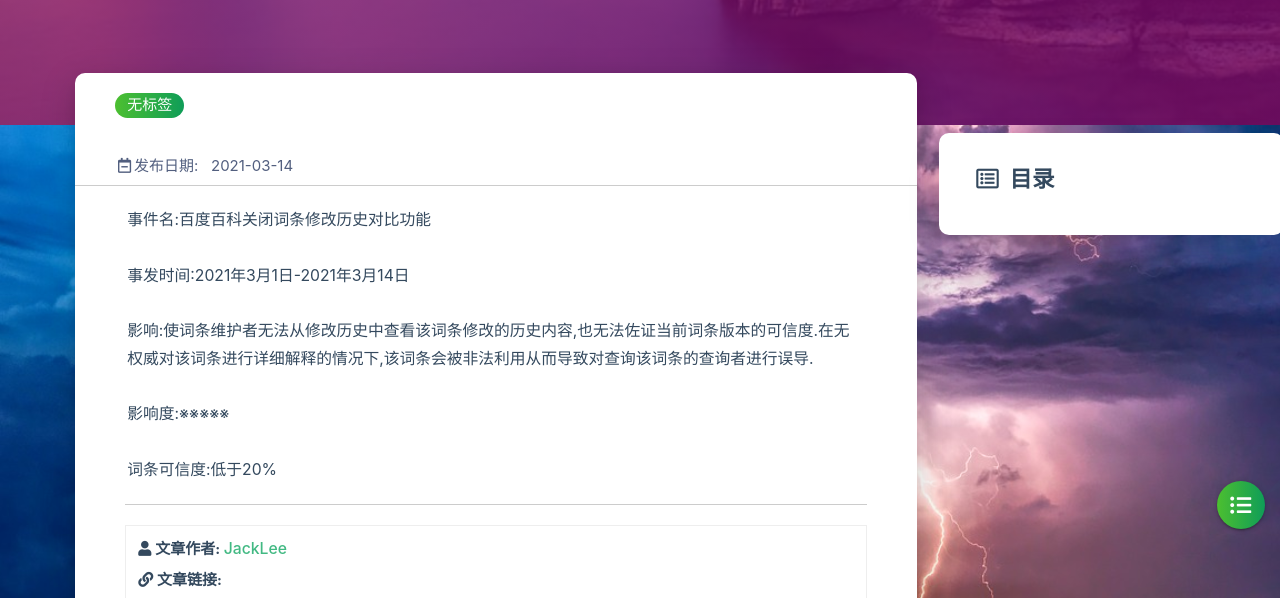
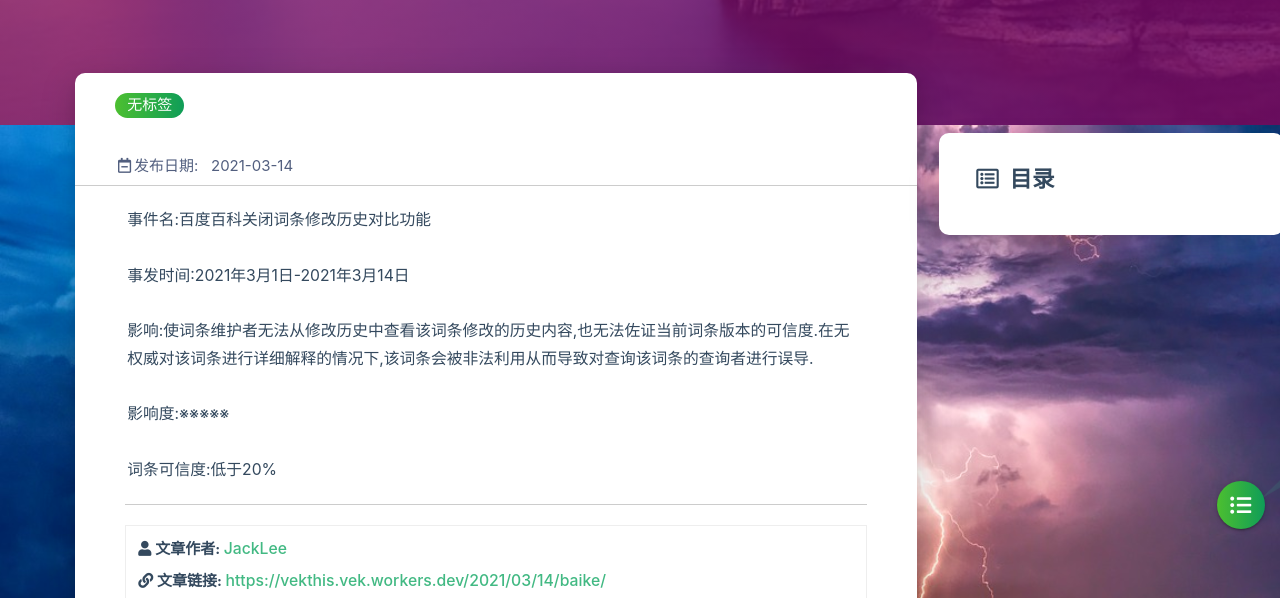
Before and after one commit to VekThis/vekthis.github.io, a plain HTML site: page 2021/03/14/baike/index.html in a window 1280 px wide. Shown: the part 195-793 px from the top of the page. Drawn offline with Linux system fonts and the light colour scheme; some packages are replaced by stand-ins of ours; a script that the page names is missing.

Commit message:
日常更新

```diff
--- a/2021/03/14/百度百科关闭词条修改历史对比/index.html
+++ b/2021/03/14/baike/index.html
@@ -352,7 +352,7 @@
                     </i>
                 </span>
                 <span class="reprint-info">
-                    <a href="https://vekthis.vek.workers.dev/2021/03/14/%E7%99%BE%E5%BA%A6%E7%99%BE%E7%A7%91%E5%85%B3%E9%97%AD%E8%AF%8D%E6%9D%A1%E4%BF%AE%E6%94%B9%E5%8E%86%E5%8F%B2%E5%AF%B9%E6%AF%94/">https://vekthis.vek.workers.dev/2021/03/14/%E7%99%BE%E5%BA%A6%E7%99%BE%E7%A7%91%E5%85%B3%E9%97%AD%E8%AF%8D%E6%9D%A1%E4%BF%AE%E6%94%B9%E5%8E%86%E5%8F%B2%E5%AF%B9%E6%AF%94/</a>
+                    <a href="https://vekthis.vek.workers.dev/2021/03/14/baike/">https://vekthis.vek.workers.dev/2021/03/14/baike/</a>
                 </span>
             </div>
             <div class="reprint__notice">
@@ -438,7 +438,7 @@
                 <i class="far fa-dot-circle"></i>&nbsp;本篇
             </div>
             <div class="card">
-                <a href="/2021/03/14/%E7%99%BE%E5%BA%A6%E7%99%BE%E7%A7%91%E5%85%B3%E9%97%AD%E8%AF%8D%E6%9D%A1%E4%BF%AE%E6%94%B9%E5%8E%86%E5%8F%B2%E5%AF%B9%E6%AF%94/">
+                <a href="/2021/03/14/baike/">
                     <div class="card-image">
 
 
--- a/search.xml
+++ b/search.xml
@@ -5,8 +5,8 @@
 
     <entry>
       <title>百度百科关闭词条修改历史对比</title>
-      <link href="2021/03/14/%E7%99%BE%E5%BA%A6%E7%99%BE%E7%A7%91%E5%85%B3%E9%97%AD%E8%AF%8D%E6%9D%A1%E4%BF%AE%E6%94%B9%E5%8E%86%E5%8F%B2%E5%AF%B9%E6%AF%94/"/>
-      <url>2021/03/14/%E7%99%BE%E5%BA%A6%E7%99%BE%E7%A7%91%E5%85%B3%E9%97%AD%E8%AF%8D%E6%9D%A1%E4%BF%AE%E6%94%B9%E5%8E%86%E5%8F%B2%E5%AF%B9%E6%AF%94/</url>
+      <link href="2021/03/14/baike/"/>
+      <url>2021/03/14/baike/</url>
 
         <content type="html"><![CDATA[<p>事件名:百度百科关闭词条修改历史对比功能<br><br>事发时间:2021年3月1日-2021年3月14日<br><br>影响:使词条维护者无法从修改历史中查看该词条修改的历史内容,也无法佐证当前词条版本的可信度.在无权威对该词条进行详细解释的情况下,该词条会被非法利用从而导致对查询该词条的查询者进行误导.<br><br>影响度:※※※※※<br><br>词条可信度:低于20%</p>]]></content>
 
```
Also changed, not shown: 2021/02/19/blacklist-1/index.html (+1 -1 lines), archives/2021/03/index.html (+1 -1 lines), archives/2021/index.html (+1 -1 lines), archives/index.html (+1 -1 lines), index.html (+1 -1 lines).
